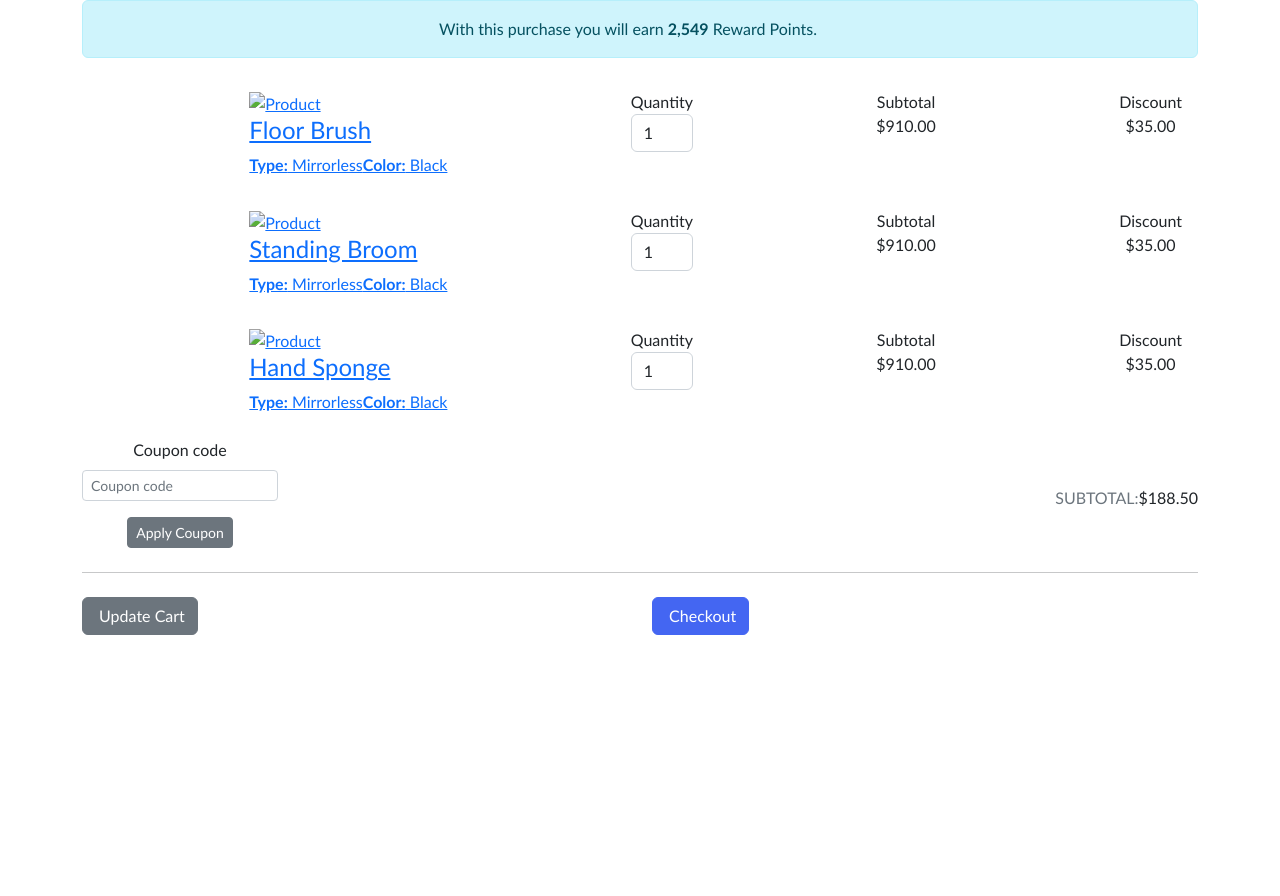
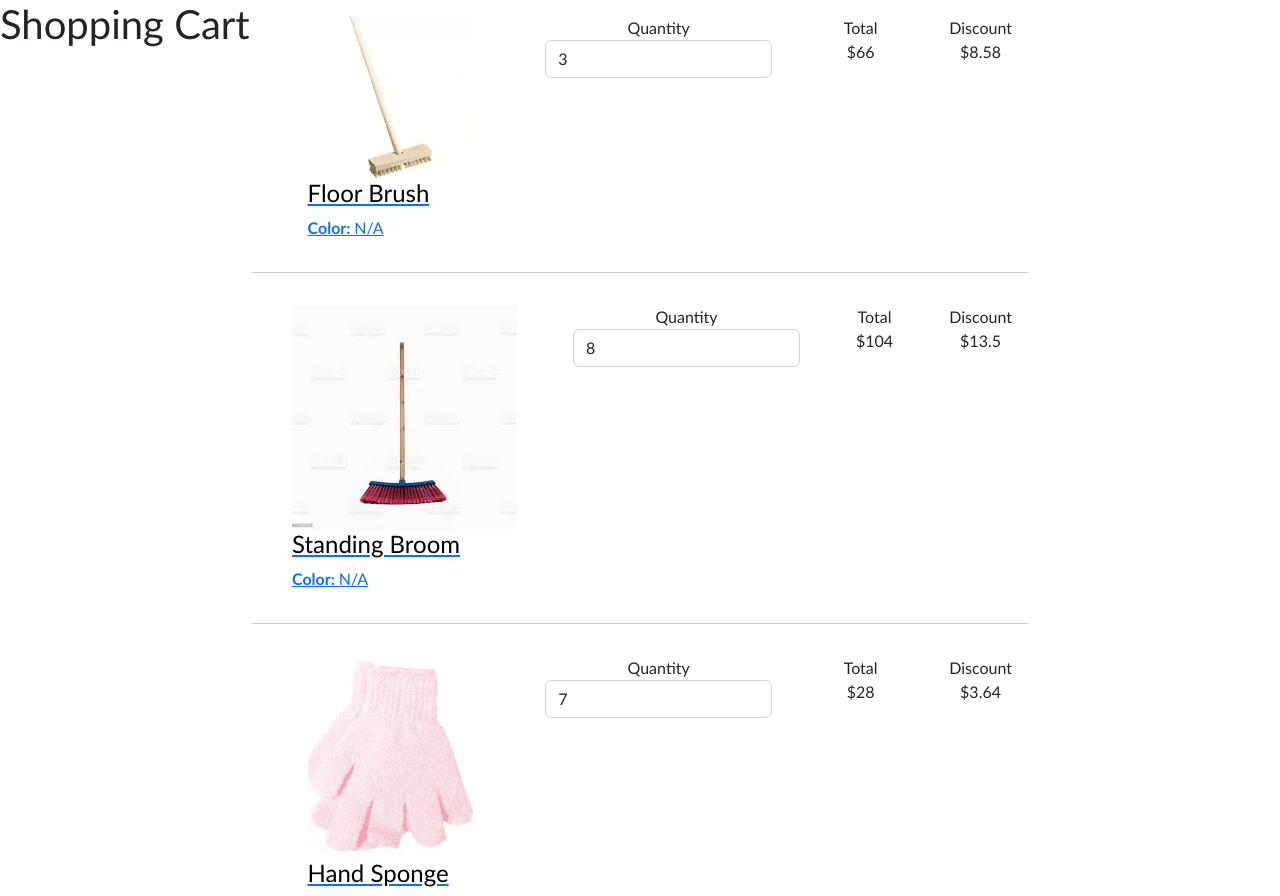
Before and after one commit to freedompraise/cleanser-stores, a Django app: page /cart/ in a window 1280 px wide; the page is wider, and only the part inside the window is pictured. Shown: the part 56-952 px from the top of that part. Run offline with Django 4.2, Linux system fonts and the light colour scheme; a user stored in the database is signed in; data comes from the database, SQL or seed files in the repository.

Commit message:
feature to allow updating of cart item quantity

```diff
--- a/store/models.py
+++ b/store/models.py
@@ -3,11 +3,12 @@ from django.db import models
 from django.contrib.auth.models import User, AbstractUser
 
 class Product(models.Model):
-    customer=models.ManyToManyField(User,blank=True)
+    customers=models.ManyToManyField(User,blank=True)
     name = models.CharField(max_length=200)
     # size = models.CharField(max_length=7, default="EU 00")
     # product_code=models
     price = models.DecimalField(max_digits=6, decimal_places=2, default=1.00)
+    discount = models.DecimalField(max_digits=6, decimal_places=2, default=1.00)
     order=models.IntegerField(default=1,null=False)
     rating=models.IntegerField(default=5)
     country_of_origin=models.CharField(max_length=50, default="Nigeria", null=True)
--- a/store/templates/store/cart.html
+++ b/store/templates/store/cart.html
@@ -4,58 +4,50 @@
 
 <head>
 <link rel="stylesheet" type="text/css" href="{% static 'css/main.css' %}>
+<link href="https://maxcdn.bootstrapcdn.com/font-awesome/4.3.0/css/font-awesome.min.css" rel="stylesheet">
 </head>
 {% if products %}
-<link href="https://maxcdn.bootstrapcdn.com/font-awesome/4.3.0/css/font-awesome.min.css" rel="stylesheet">
-<div class="container pb-5 mb-2">
-    <!-- Alert-->
-    <div class="alert alert-info alert-dismissible fade show text-center mb-30"><span class="alert-close" data-dismiss="alert"></span><i class="fe-icon-award"></i>&nbsp;&nbsp;With this purchase you will earn <strong>2,549</strong> Reward Points.</div>
+<h1 style="position:relative; float:left;">Shopping Cart</h1>
+<div class="container pb-3 mb-1" style="max-width:800px; margin-bottom:50px;">
+
     <!-- Cart Item-->
+    <form method="POST" action="">
+    {% csrf_token %}
     {% for product in products %}
     <div class="cart-item d-md-flex justify-content-between"><span class="remove-item"><i class="fa fa-times"></i></span>
         <div class="px-3 my-3">
-            <a class="cart-item-product" href="#">
-                <div class="cart-item-product-thumb"><img src="" alt="Product"></div>
+            <a class="cart-item-product" href="{% url 'product' product.id %}">
+                <div class="cart-item-product-thumb"><img src="{{product.avatar.url}}" alt="Product"></div>
                 <div class="cart-item-product-info">
-                    <h4 class="cart-item-product-title">{{product.name}}</h4><span><strong>Type:</strong> Mirrorless</span><span><strong>Color:</strong> Black</span>
+                    <h4 class="cart-item-product-info" style="color:black;">{{product.name}}</h4><span><strong>Color: </strong>{{product.colour}}</span>
                 </div>
             </a>
         </div>
         <div class="px-3 my-3 text-center">
             <div class="cart-item-label">Quantity</div>
             <div class="count-input">
-                <select class="form-control">
-                    <option>1</option>
-                    <option>2</option>
-                    <option>3</option>
-                    <option>4</option>
-                    <option>5</option>
-                    <option>6</option>
-                </select>
+                <input type="number" value="{{product.order}}" class="form-control" name="{{product}}"/>
             </div>
         </div>
         <div class="px-3 my-3 text-center">
-            <div class="cart-item-label">Subtotal</div><span class="text-xl font-weight-medium">$910.00</span>
+            <div class="cart-item-label">Total</div><span class="text-xl font-weight-medium">${{product.total}}</span>
         </div>
         <div class="px-3 my-3 text-center">
-            <div class="cart-item-label">Discount</div><span class="text-xl font-weight-medium">$35.00</span>
+            <div class="cart-item-label">Discount</div><span class="text-xl font-weight-medium">${{product.discount}}</span>
         </div>
     </div>
+    <hr>
     {% endfor %}
     <!-- Coupon + Subtotal-->
-    <div class="d-sm-flex justify-content-between align-items-center text-center text-sm-left">
-        <form class="form-inline py-2">
-            <label class="sr-only">Coupon code</label>
-            <input class="form-control form-control-sm my-2 mr-3" type="text" placeholder="Coupon code" required="">
-            <button class="btn btn-style-1 btn-secondary btn-sm my-2 mx-auto mx-sm-0" type="submit">Apply Coupon</button>
-        </form>
-        <div class="py-2"><span class="d-inline-block align-middle text-sm text-muted font-weight-medium text-uppercase mr-2">Subtotal:</span><span class="d-inline-block align-middle text-xl font-weight-medium">$188.50</span></div>
+        <div class="py-2" style="position:relative; right:-300px;" ><h5>Subtotal:</h5>
+        <span class="d-inline-block align-middle text-xl font-weight-medium">${{total}}</span></div>
     </div>
     <!-- Buttons-->
     <hr class="my-2">
     <div class="row pt-3 pb-5 mb-2">
-        <div class="col-sm-6 mb-3"><a class="btn btn-style-1 btn-secondary btn-block" href="#"><i class="fe-icon-refresh-ccw"></i>&nbsp;Update Cart</a></div>
-        <div class="col-sm-6 mb-3"><a class="btn btn-style-1 btn-primary btn-block" href="checkout-address.html"><i class="fe-icon-credit-card"></i>&nbsp;Checkout</a></div>
+        <div class="col-sm-6 mb-3"><input type ="submit" class="btn btn-style-3 btn-block btn-secondary" value="Update Cart"  style="position:relative; right:-400px;"/></div>
+        <div class="col-sm-6 mb-3"><a class="btn btn-style-1 btn-primary btn-block" href="{% url 'checkout' %}"><i class="fe-icon-credit-card"></i>&nbsp;Continue to Checkout</a></div>
+        </form>
     </div>
 
 
@@ -70,7 +62,7 @@
 						</div>
 						<div class="card-body cart">
 								<div class="col-sm-12 empty-cart-cls text-center">
-									<img src="{% static 'images/cart.png' %} " width="130" height="130" class="img-fluid mb-4 mr-3">
+									<img src="{{product.avatar.url}}" width="130" height="130" class="img-fluid mb-4 mr-3">
 									<h3><strong>Your have no item on your cart</strong></h3>
 									<h4>It's time to go shopping</h4>
                    <a href="{% url 'store' %}"> <button type="button" class="btn btn-lg btn-default md-btn-flat mt-2 mr-3" href="{% url 'store' %}">Back to shopping</button> </a>
--- a/store/templates/store/product.html
+++ b/store/templates/store/product.html
@@ -41,7 +41,7 @@
                         </h5>
                         </div>
                         <!-- Detalles especificos del producto -->
-                    <form method="POST" action="{% url 'cart' %}>
+                    <form method="POST" action="">
                     {% csrf_token %}
                          <div style="margin-top:20px; margin-bottom:20px;">
                         <h5 class="title-price" style="margin-bottom:3px;">QUANTITY
--- a/store/views.py
+++ b/store/views.py
@@ -4,6 +4,7 @@ from django.contrib import messages
 from .forms import ProductForm, UserForm
 from django.contrib.auth.models import User
 from django.contrib.auth import authenticate,login,logout
+from django.contrib.auth.decorators import login_required
 
 # Create your views here.
 
@@ -24,26 +25,25 @@ def checkout(request):
     context = {}
     return render(request,'store/checkout.html',context)
 
+@login_required(login_url='login')
 def cart(request):
     user=request.user
     products = user.product_set.all()
     total_dict={}
-    if request.method=="POST":
-        id=request.POST.get('id')
-        product=Product.objects.get(id=id)
-        quantity=request.POST.get('quantity')
-        if quantity:
-            product.order=quantity
-            product.save()
+    discount_dict={}
+    for item in products:
+        item.order=request.POST.get(item.name) if request.POST.get(item.name) else item.order
+        item.save
 
 
     for product in products:
-        if product.order:
-            product.total=product.order * product.price
+        if product.order is not None:
+            product.total= int(product.order) * int(product.price)
+            product.discount = float(str(0.13 * float(product.total))[:4])
             product.save()
             total_dict[product.id]=product.total
+            discount_dict[product.id]=product.discount
     total_int=int()
-    discount=int()
     for value in total_dict.values():
         total_int+=value
 
```
Also changed, not shown: db.sqlite3, store/migrations/0012_auto_20220621_0119.py (added), store/migrations/0013_product_discount.py (added).
